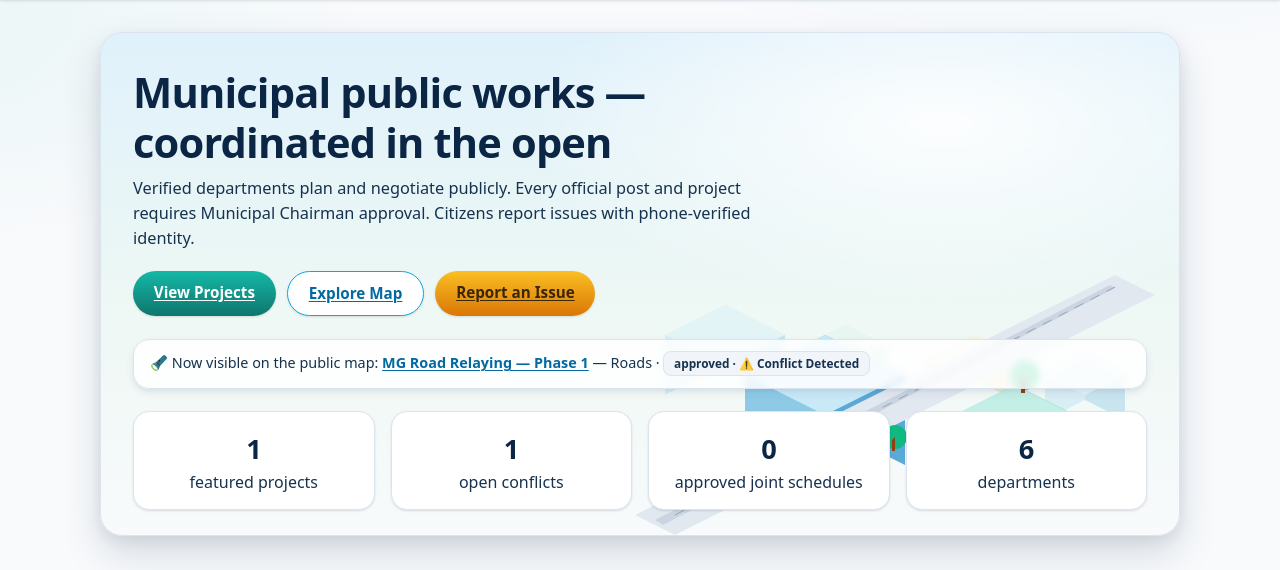
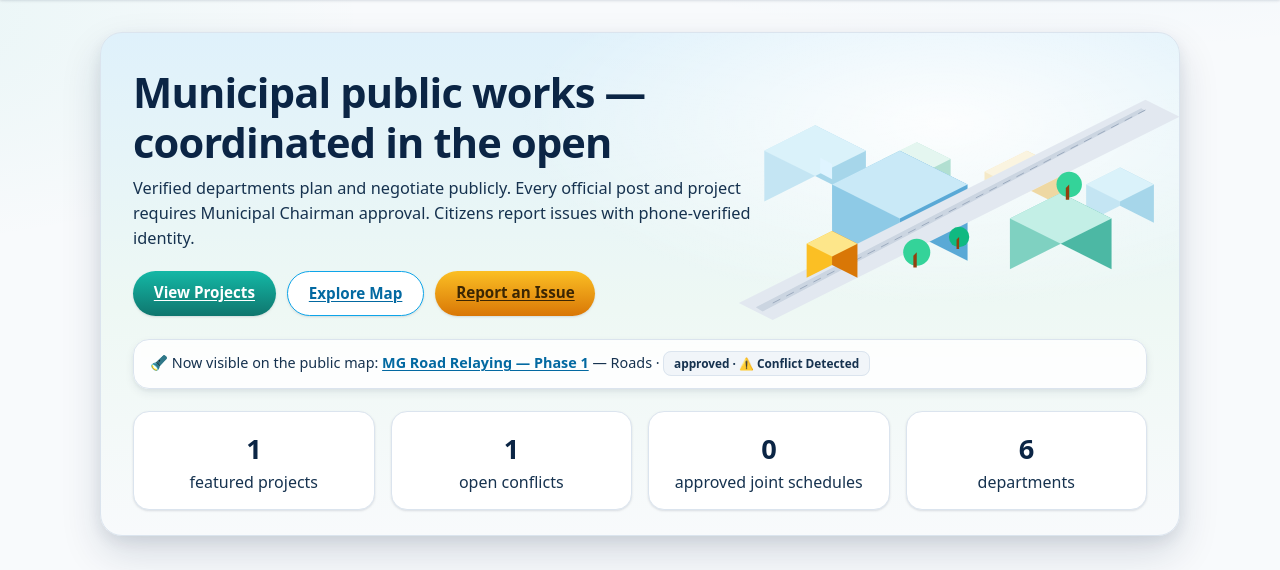
Before and after one commit to chittemrohith-creator/KYA, a Flask app: page / in a window 1280 px wide. Shown: the part 100-670 px from the top of the page. Run offline with Flask 3, Linux system fonts and the light colour scheme; data comes from the database, SQL or seed files in the repository; data that the repository does not hold is empty.

Commit message:
Recover verified Qwen workflows and align civic city roads: static/style.css

```diff
--- a/static/style.css
+++ b/static/style.css
@@ -170,12 +170,10 @@ tr:hover td { background: rgba(14, 165, 233, .045); }
 .hero-cta .btn.amber { background: linear-gradient(180deg, #fbbf24, var(--amber)); color: #3b2603; }
 .hero-cta .btn.ghost { background: var(--surface); color: var(--sky-deep); border: 1.5px solid var(--sky); }
 
-.city-stage { position: absolute; inset: 0; z-index: 1; pointer-events: none; perspective: 900px; }
-.city-layer { position: absolute; inset: 0; display: flex; align-items: flex-end; justify-content: flex-end; transition: transform .25s ease-out; }
-.city-layer svg { width: min(560px, 58vw); height: auto; margin: 0 1.5rem 0 0; }
-.city-layer.back { transform: translate3d(calc(var(--px, 0) * -6px), calc(var(--py, 0) * -4px), 0); opacity: .55; }
-.city-layer.mid  { transform: translate3d(calc(var(--px, 0) * -12px), calc(var(--py, 0) * -8px), 0); }
-.city-layer.front{ transform: translate3d(calc(var(--px, 0) * -20px), calc(var(--py, 0) * -12px), 0); }
+.city-stage { position: absolute; top: .75rem; right: 0; width: 44%; height: 280px; z-index: 1; pointer-events: none; transform: translate3d(calc(var(--px, 0) * -8px), calc(var(--py, 0) * -5px), 0); transition: transform .25s ease-out; }
+.city-layer { position: absolute; inset: 0; display: flex; align-items: center; justify-content: center; }
+.city-layer svg { width: 100%; height: auto; }
+.city-layer.back, .city-layer.mid, .city-layer.front { transform: none; opacity: 1; }
 
 .hero-highlight {
   position: relative; z-index: 3; margin-top: 1.4rem;
@@ -186,7 +184,7 @@ tr:hover td { background: rgba(14, 165, 233, .045); }
 .hero-metrics { position: relative; z-index: 3; display: grid; grid-template-columns: repeat(auto-fit, minmax(150px, 1fr)); gap: 1rem; margin-top: 1.4rem; }
 
 @media (prefers-reduced-motion: reduce) {
-  .city-layer, .card, .kpi > div, button, .btn, .tiltable { transition: none !important; }
+  .city-stage, .city-layer, .card, .kpi > div, button, .btn, .tiltable { transition: none !important; }
   .tiltable:hover { transform: none; }
   .hero-highlight { animation: none !important; }
 }
@@ -210,7 +208,10 @@ tr:hover td { background: rgba(14, 165, 233, .045); }
   .topnav { gap: .6rem; padding: .6rem .8rem; }
   .topnav .links a { padding: .35rem .55rem; font-size: .85rem; }
   .hero { padding: 1.5rem 1.1rem 1.2rem; }
-  .city-layer svg { width: 70vw; margin-right: .25rem; }
+  .city-stage { position: relative; top: auto; right: auto; width: 100%; max-width: 400px; height: 220px; margin: 0 auto; transform: none; }
+  .city-layer svg { width: 100%; }
   #mapid { height: 420px; }
   .grid { grid-template-columns: 1fr; }
 }
+
+@media (min-width: 721px) and (max-width: 1000px) { .city-stage { opacity: .22; } }
```
